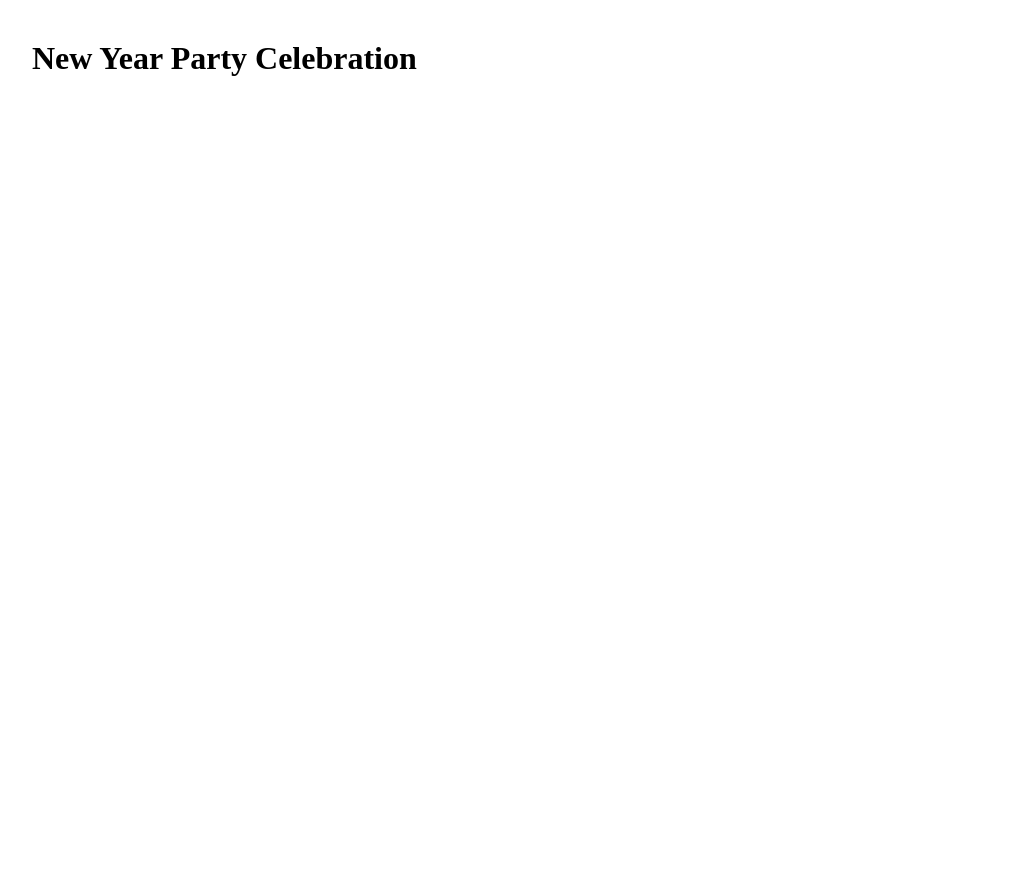
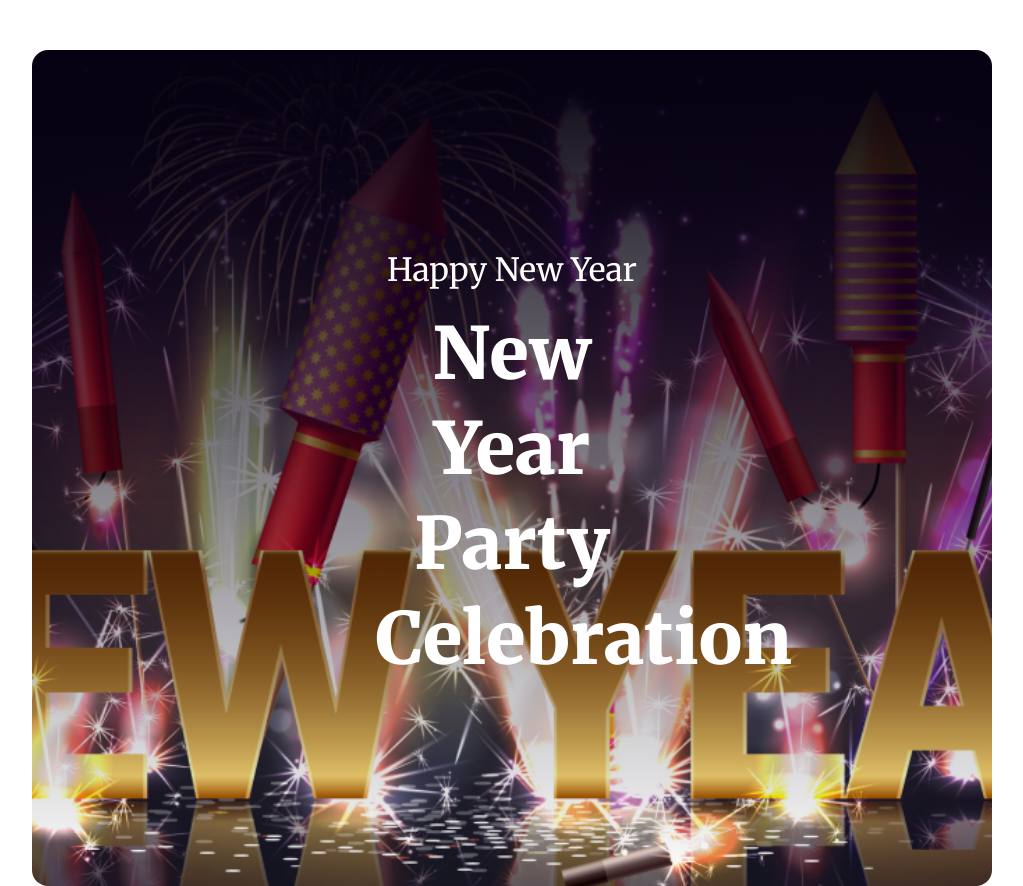
Before and after one commit to smjaberjawad/Module-06-Assignment-01, a plain HTML site: page index.html in a window 1280 px wide. Shown: the whole page, without its empty margins (128-1151 px from the left). Before the commit the page ends 800 px from the top, so only its background shows below. Drawn offline with Linux system fonts and the light colour scheme.

Commit message:
completed header part

```diff
--- a/css/style.css
+++ b/css/style.css
@@ -11,12 +11,30 @@
 
 
 /* Header CSS */
+#hero {
+    margin-top: 50px;
+    padding: 200px 344px;
+    background-image: linear-gradient(180deg, #070211 0%, rgba(7, 2, 17, 0.00) 100%), url('images/Banner\ Image.png');
+    background-repeat: no-repeat;
+    background-position: bottom;
+    background-size: cover;
+    border-radius: 16px;
+}
+
 .header_subtitle {
     color: #FFF;
     text-align: center;
-    font-family: Merriweather;
+    font-family: 'Merriweather', serif;
     font-size: 32px;
-    font-style: normal;
     font-weight: 400;
-    line-height: normal;
+    margin-bottom: 16px;
 }
+
+.header_title {
+    color: #FFF;
+    text-align: center;
+    font-family: 'Merriweather', serif;
+    font-size: 72px;
+    font-weight: 900;
+    line-height: 95px;
+}
--- a/index.html
+++ b/index.html
@@ -8,6 +8,8 @@
     <!-- CSS Files -->
     <link rel="stylesheet" href="css/style.css">
     <!-- Google Fonts -->
+    <!-- font-family: 'Inter', sans-serif;
+    font-family: 'Merriweather', serif; -->
     <link rel="preconnect" href="https://fonts.googleapis.com">
     <link rel="preconnect" href="https://fonts.gstatic.com" crossorigin>
     <link
@@ -22,10 +24,11 @@
     <!-- Header Starts -->
     <header id="header">
         <div class="container">
-            <div class="hero">
+            <!-- Hero Section -->
+            <section id="hero">
                 <h2 class="header_subtitle">Happy New Year</h2>
                 <h1 class="header_title">New Year Party Celebration</h1>
-            </div>
+            </section>
         </div>
     </header>
 
```
